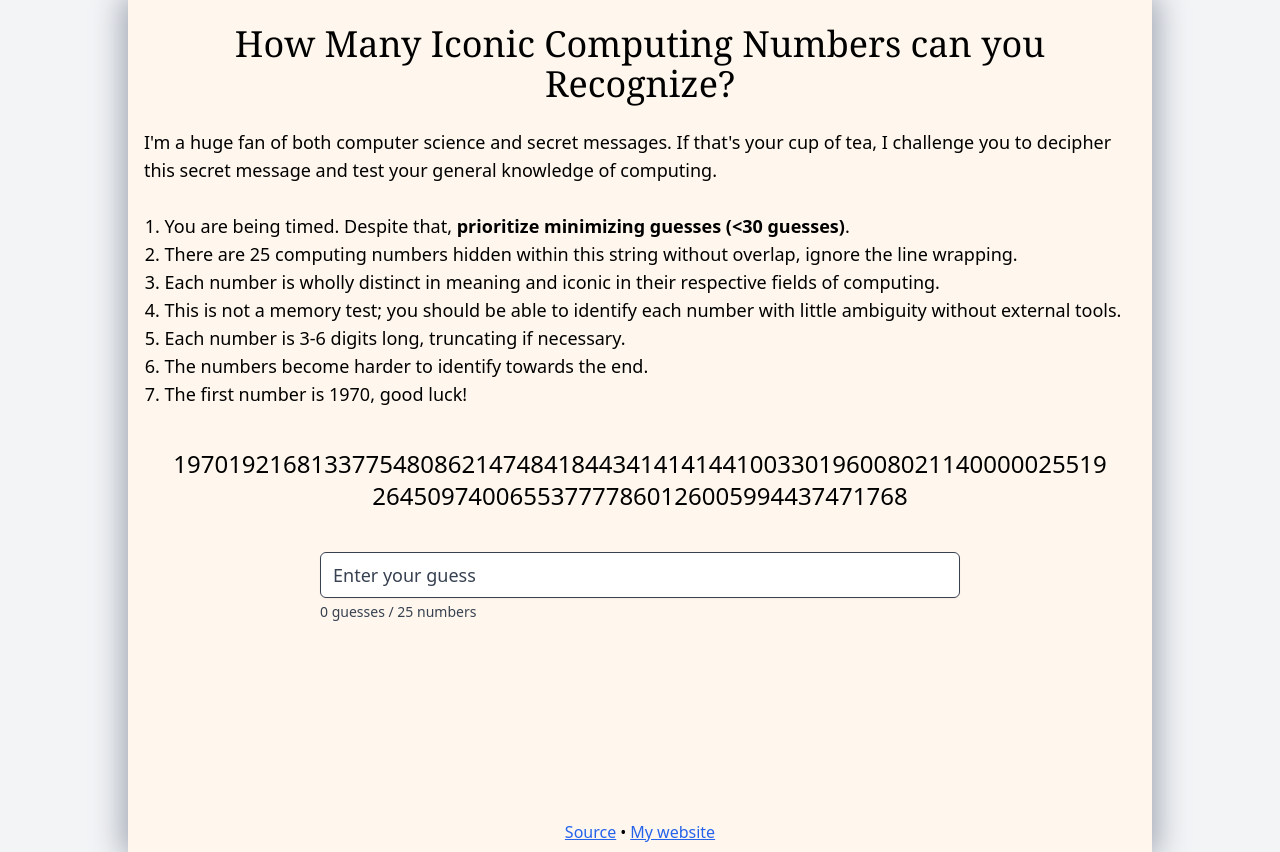
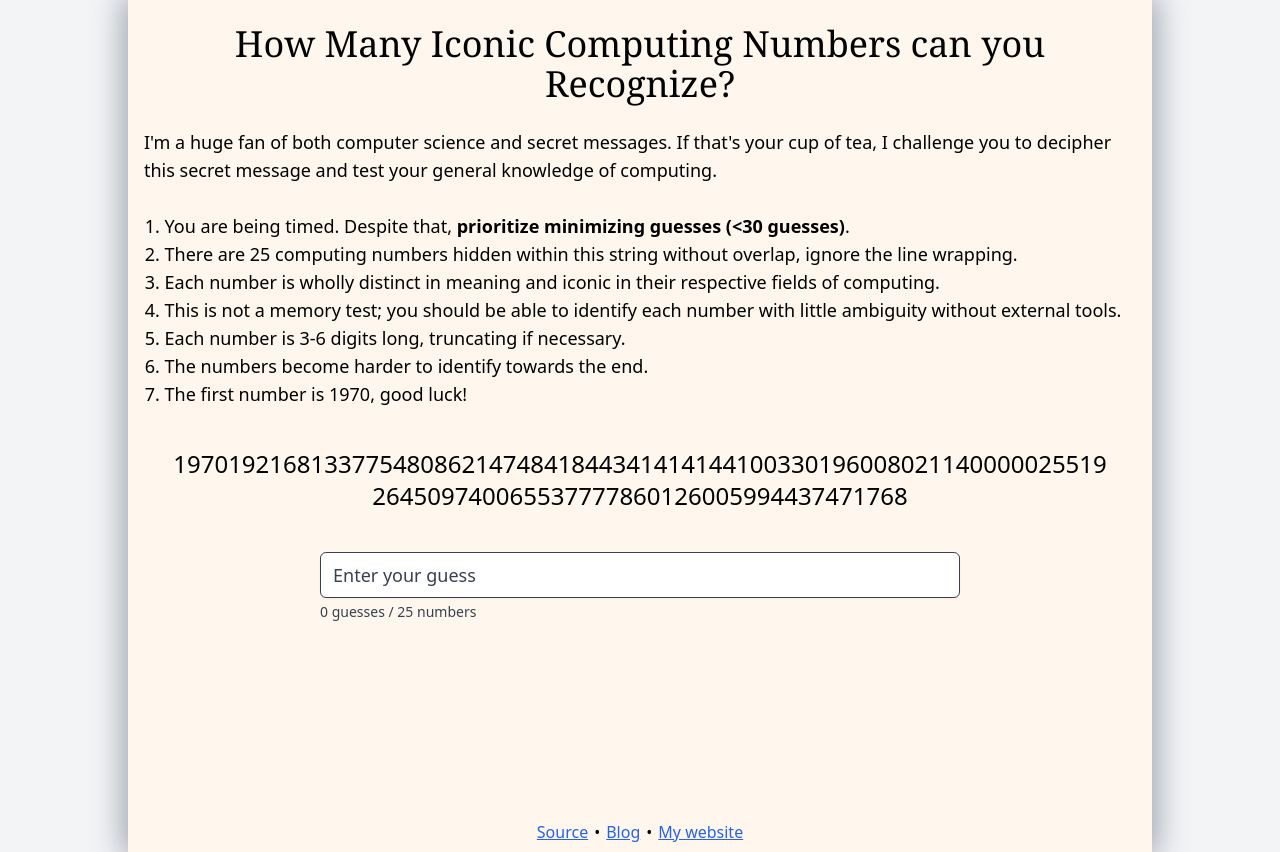
Before and after one commit to ArhanChaudhary/iconic-computing-numbers, a SvelteKit app: page / in a window 1280 px wide. Built offline with nearby package versions, Linux system fonts and the light colour scheme; a web font is replaced by a local one.

Commit message:
add blog

```diff
--- a/src/routes/+layout.svelte
+++ b/src/routes/+layout.svelte
@@ -23,15 +23,18 @@
 		class="mr-auto ml-auto max-w-5xl min-h-dvh bg-orange-50 px-4 shadow-[0_0_30px_5px] shadow-gray-400 relative pb-10"
 	>
 		<slot />
-		<div class="flex justify-center absolute bottom-0 h-10 items-center left-0 right-0">
+		<div class="flex justify-center absolute bottom-0 h-10 items-center left-0 right-0 gap-0.5">
 			<a
 				href="https://github.com/ArhanChaudhary/iconic-computing-numbers"
 				class="text-blue-600 underline mx-1">Source</a
 			>
 			&#x2022;
-			<a href="https://arhan.sh" class="text-blue-600 underline mx-1"
-				>My website</a
+			<a
+				href="https://arhan.sh/blog/how-many-iconic-computing-numbers-can-you-recognize/"
+				class="text-blue-600 underline mx-1">Blog</a
 			>
+			&#x2022;
+			<a href="https://arhan.sh" class="text-blue-600 underline mx-1">My website</a>
 		</div>
 	</div>
 </main>
```
